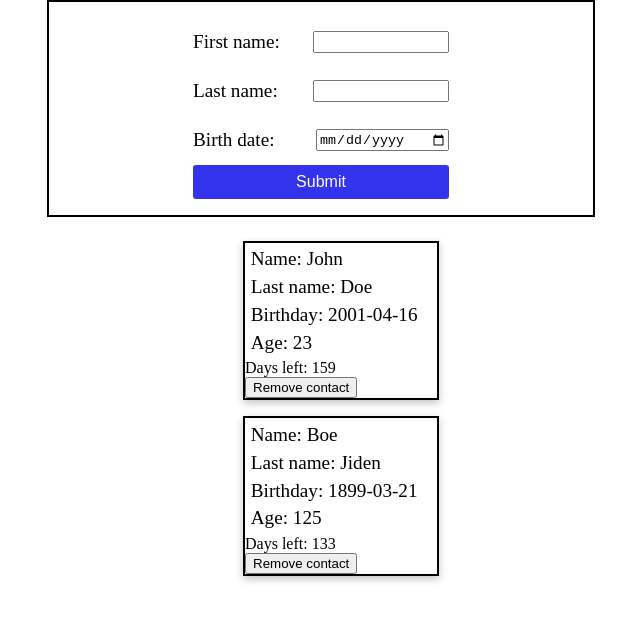
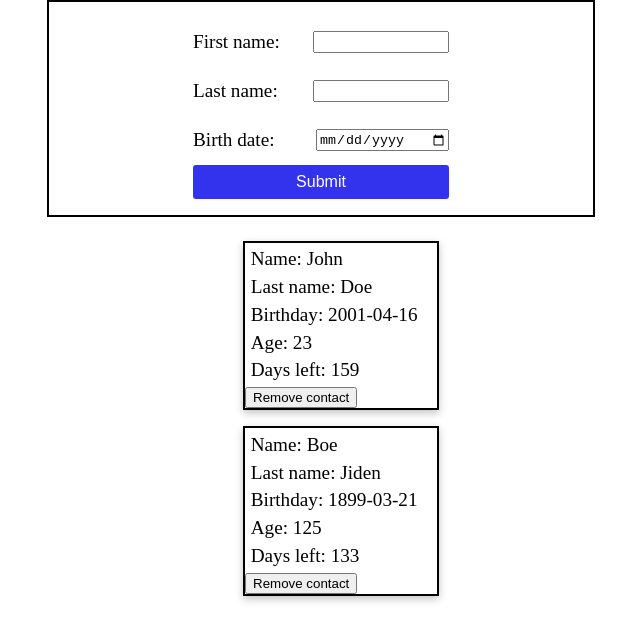
Before and after one commit to baldx/contact-list-react, a React (Vite) app: page / in a window 1280 px wide. Shown: the top 640 px of the page, without its empty margins (319-959 px from the left). Built offline with nearby package versions, Linux system fonts and the light colour scheme.

Commit message:
add style

```diff
--- a/src/App.css
+++ b/src/App.css
@@ -1,4 +1,4 @@
-.firstName, .lastName, .birthDate, .age {
+.firstName, .lastName, .birthDate, .age, .daysLeft {
     font-size: 1.2em;
     margin: 0.3em;
 }
```
